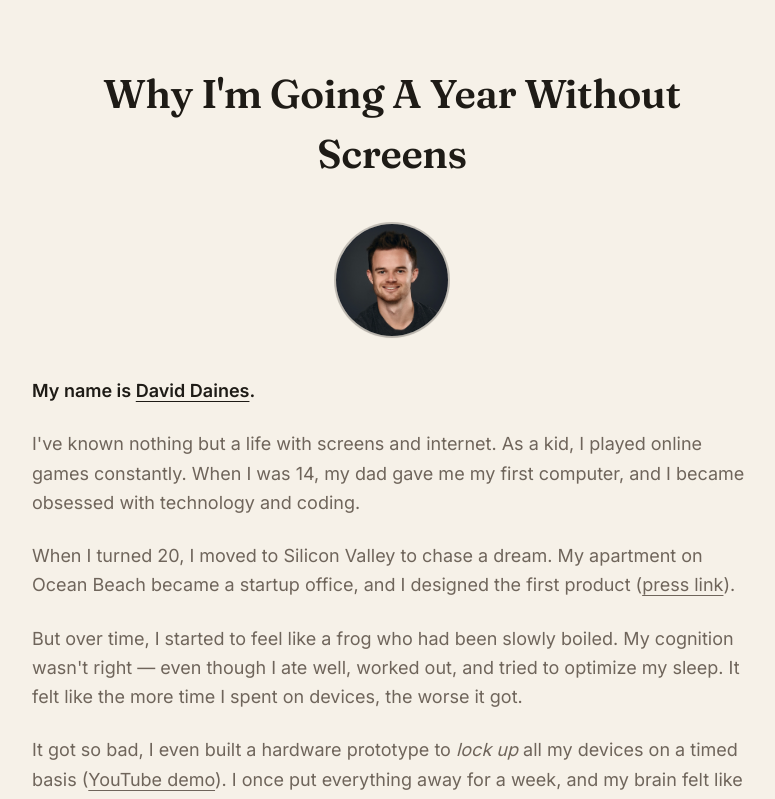
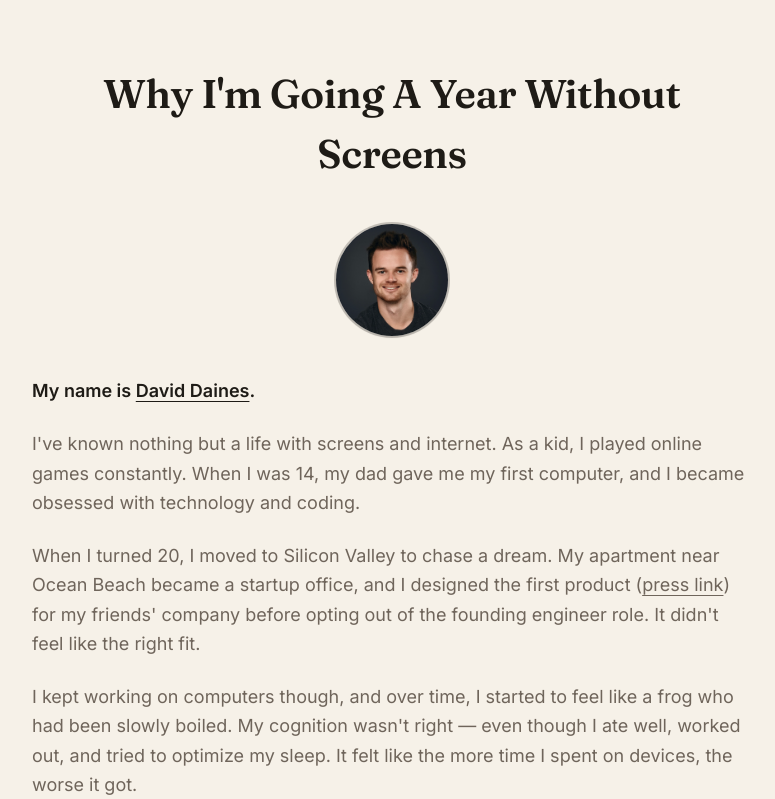
Before and after one commit to dvdaines/year-unplugged-dashboard, a Next.js app: page /about in a window 1280 px wide. Shown: the top 799 px of the page, without its empty margins (248-1023 px from the left). Built offline with nearby package versions, Linux system fonts and the light colour scheme.

Commit message:
Update page.tsx

```diff
--- a/app/about/page.tsx
+++ b/app/about/page.tsx
@@ -41,7 +41,7 @@ export default function AboutPage() {
           </p>
 
           <p>
-            When I turned 20, I moved to Silicon Valley to chase a dream. My apartment on Ocean Beach
+            When I turned 20, I moved to Silicon Valley to chase a dream. My apartment near Ocean Beach
             became a startup office, and I designed the first product (
             <a
               className="underline underline-offset-4 hover:opacity-80"
@@ -51,11 +51,11 @@ export default function AboutPage() {
             >
               press link
             </a>
-            ).
+            ) for my friends' company before opting out of the founding engineer role. It didn't feel like the right fit.
           </p>
 
           <p>
-            But over time, I started to feel like a frog who had been slowly boiled. My
+            I kept working on computers though, and over time, I started to feel like a frog who had been slowly boiled. My
             cognition wasn&apos;t right — even though I ate well, worked out, and tried to
             optimize my sleep. It felt like the more time I spent on devices, the worse
             it got.
```
